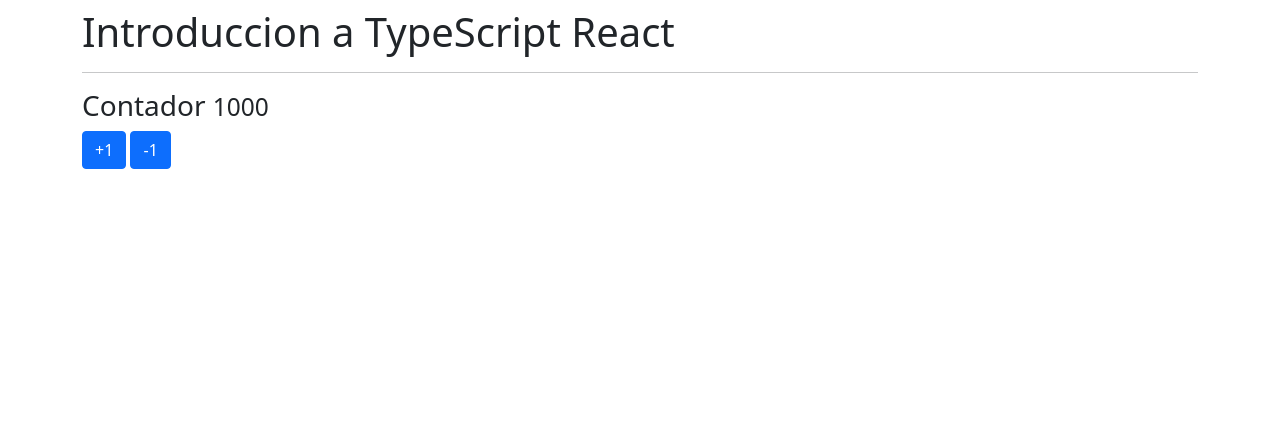
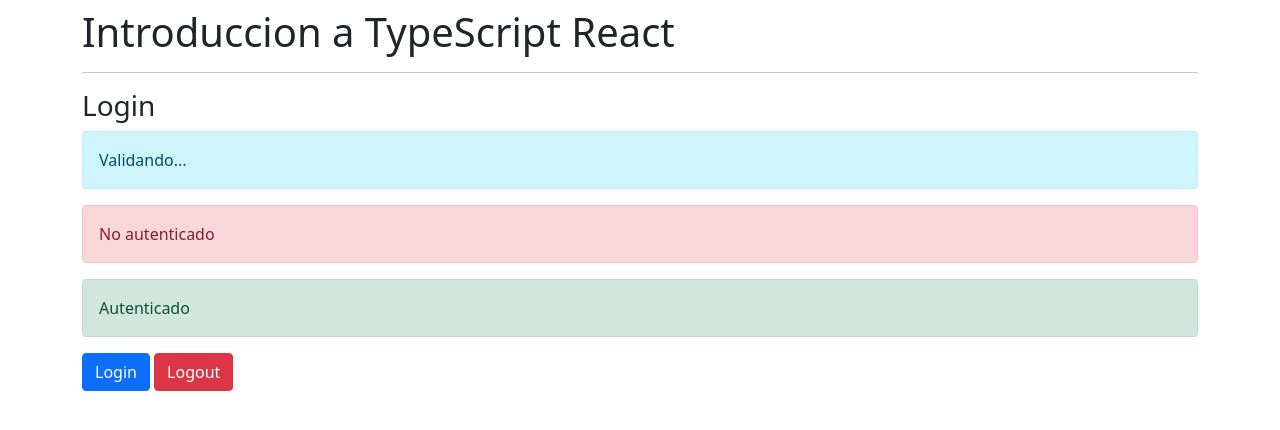
Before and after one commit to hellmuthtrejo/ReactNative, a React (Create React App) app in the folder 01-reforzamiento/: page / in a window 1280 px wide. Shown: the top 430 px of the page. Built offline with nearby package versions, Linux system fonts and the light colour scheme.

Commit message:
cascaron login, para trabajar con hook useReducer

```diff
--- a/01-reforzamiento/src/App.tsx
+++ b/01-reforzamiento/src/App.tsx
@@ -3,6 +3,7 @@
 import ObjetosLiterales from './typescript/ObjetosLiterales';
 import { TiposBasicos } from './typescript/TiposBasicos';
 import { ContadorConHook } from './components/ContadorConHook';
+import { Login } from './components/Login';
 
 const App = () => {
   return (
@@ -13,7 +14,8 @@
         {/* <ObjetosLiterales /> */}
         {/* <Funciones /> */}
         {/* <Contador /> */}
-        <ContadorConHook />
+        {/* <ContadorConHook /> */}
+        <Login />
     </div>
   );
 }
--- /dev/null
+++ b/01-reforzamiento/src/components/Login.tsx
@@ -0,0 +1,29 @@
+export const Login = () => {
+    return (
+        <>
+            <h3>Login</h3>
+
+            <div className="alert alert-info">
+                Validando...
+            </div>
+            <div className="alert alert-danger">
+                No autenticado
+            </div>
+            <div className="alert alert-success">
+                Autenticado
+            </div>
+
+            <button
+                className="btn btn-primary"
+            >
+                Login
+            </button>
+            &nbsp;
+            <button
+                className="btn btn-danger"
+            >
+                Logout
+            </button>
+        </>
+    )
+}
```
